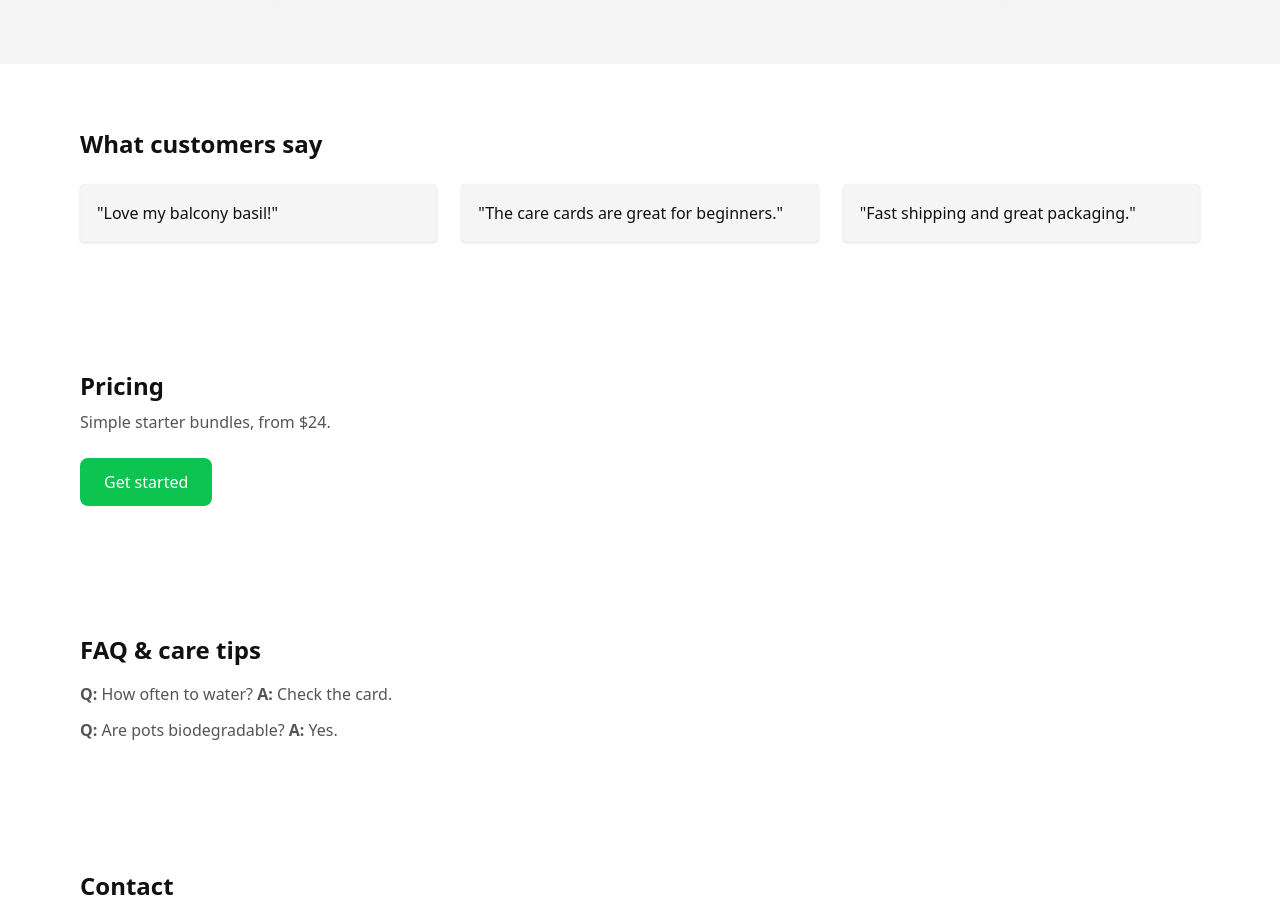
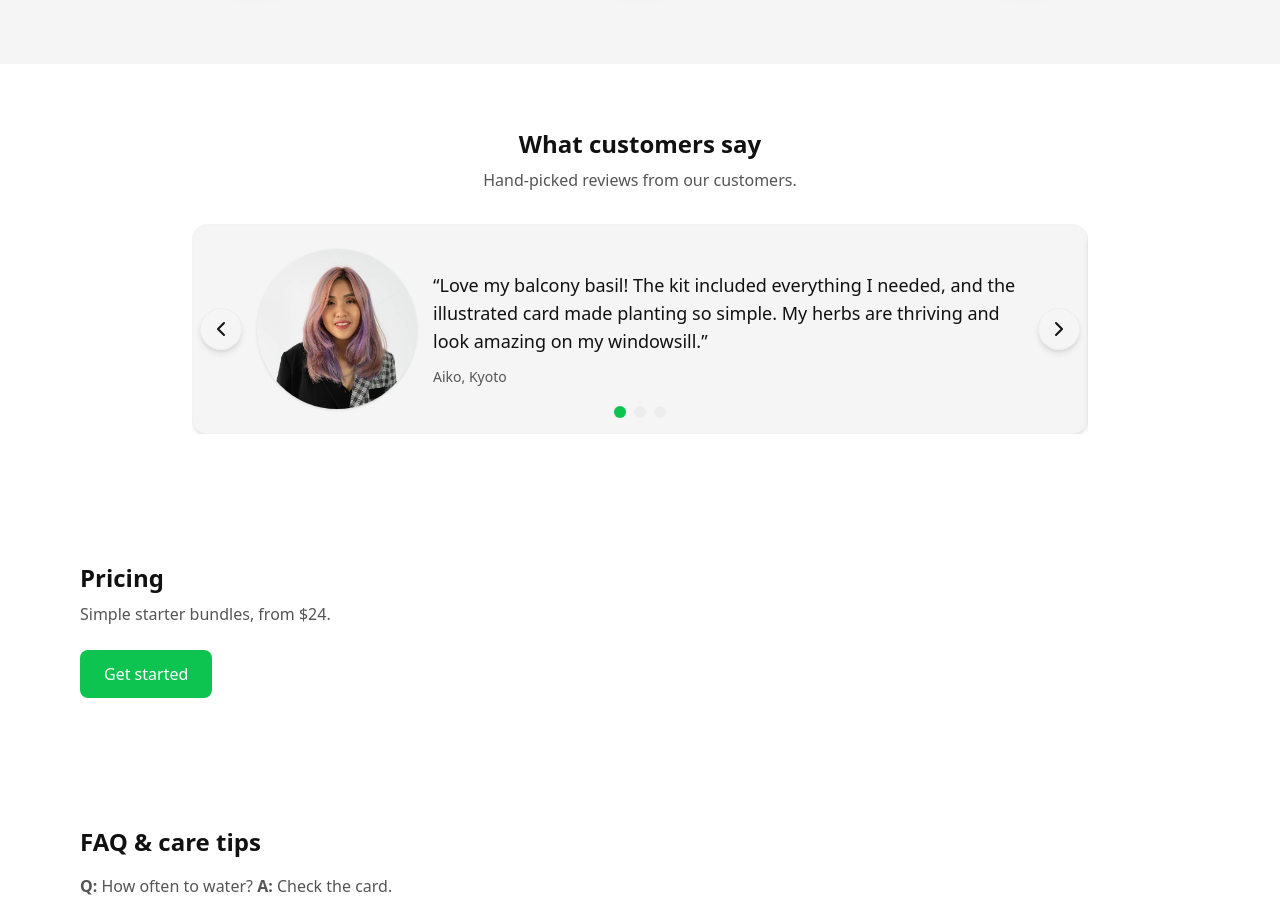
Before and after one commit to akabassijgos/garden-kits-landing, a website built with Vite: page index.html in a window 1280 px wide. Shown: the part 1780-2687 px from the top of the page. Built offline with nearby package versions, Linux system fonts and the light colour scheme.

Commit message:
Testimonials update: switch to a carousel layout and added longer, more detailed customer reviews, accompanied by images

```diff
--- a/index.html
+++ b/index.html
@@ -217,17 +217,25 @@
 
         <!-- Testimonials -->
         <section id="testimonials" class="max-w-6xl mx-auto px-4 py-16">
-            <h2 class="text-2xl font-bold">What customers say</h2>
-            <div class="mt-6 grid gap-6 sm:grid-cols-2 lg:grid-cols-3">
-                <blockquote class="p-4 bg-surface rounded shadow-sm border border-border/10">
-                    "Love my balcony basil!"
-                </blockquote>
-                <blockquote class="p-4 bg-surface rounded shadow-sm border border-border/10">
-                    "The care cards are great for beginners."
-                </blockquote>
-                <blockquote class="p-4 bg-surface rounded shadow-sm border border-border/10">
-                    "Fast shipping and great packaging."
-                </blockquote>
+            <h2 class="text-2xl font-bold text-center">What customers say</h2>
+            <p class="text-center mt-2 text-text-secondary">Hand-picked reviews from our customers.</p>
+
+            <div class="mt-8 relative w-full max-w-4xl mx-auto overflow-hidden">
+                <!-- slides container -->
+                <div id="testiSlides" class="flex transition-transform duration-500 ease-in-out"></div>
+
+                <!-- prev/next buttons -->
+                <button id="prevTesti"
+                    class="absolute top-1/2 left-2 -translate-y-1/2 rounded-full p-2 border border-border/40 shadow-md hover:scale-110 hover:bg-primary hover:text-white transition-all duration-200 cursor-pointer">
+                    <i data-lucide="chevron-left"></i>
+                </button>
+                <button id="nextTesti"
+                    class="absolute top-1/2 right-2 -translate-y-1/2 rounded-full p-2 border border-border/40 shadow-md hover:scale-110 hover:bg-primary hover:text-white transition-all duration-200  cursor-pointer">
+                    <i data-lucide="chevron-right"></i>
+                </button>
+
+                <!-- pagination -->
+                <div id="testiDots" class="absolute bottom-4 left-1/2 -translate-x-1/2 flex gap-2"></div>
             </div>
         </section>
 
--- a/src/js/icons.js
+++ b/src/js/icons.js
@@ -1,4 +1,7 @@
-import { createIcons, Leaf, Menu, CircleCheckBig, Flower2, Smile } from 'lucide';
+import {
+  createIcons, Leaf, Menu, CircleCheckBig, Flower2, Smile, ChevronLeft,
+  ChevronRight
+} from 'lucide';
 
 createIcons({
   icons: {
@@ -7,5 +10,7 @@ createIcons({
     CircleCheckBig,
     Flower2,
     Smile,
+    ChevronLeft,
+    ChevronRight,
   }
 });
--- a/src/js/main.js
+++ b/src/js/main.js
@@ -80,3 +80,76 @@
     // Set current year in footer
     document.getElementById('year').textContent = new Date().getFullYear();
 })();
+
+
+// Testimonials
+(function () {
+    const testimonials = [
+        {
+            name: 'Aiko', location: 'Kyoto', img: './images/testimonials/aiko.jpg',
+            text: `Love my balcony basil! The kit included everything I needed, and the illustrated
+            card made planting so simple. My herbs are thriving and look amazing on my windowsill.`
+        },
+        {
+            name: 'Jack', location: 'Sydney', img: './images/testimonials/jack.jpg',
+            text: `The care cards are great for beginners; saved my first crop! I've been
+            recommending these kits to all my friends who want to start small indoor gardens.`
+        },
+        {
+            name: 'Diego', location: 'Madrid', img: './images/testimonials/diego.jpg',
+            text: `Fast shipping and great packaging. Plants arrived healthy and ready to grow.
+            I especially appreciate how easy it was to follow the instructions and see results quickly.`
+        }
+    ];
+
+    const container = document.getElementById('testiSlides');
+    const dotsContainer = document.getElementById('testiDots');
+
+    testimonials.forEach((t, i) => {
+        // create slide
+        const slide = document.createElement('article');
+        slide.className = 'flex-shrink-0 w-full px-16 py-6 bg-surface rounded-2xl border border-border/10 shadow-md flex gap-4 items-center';
+        slide.innerHTML = `
+        <img src="${t.img}" alt="${t.name}" class="w-40 h-40 rounded-full object-cover shadow-sm shrink-0">
+        <div>
+        <blockquote class="text-text-primary text-lg">“${t.text}”</blockquote>
+        <div class="mt-3 text-sm text-text-secondary">${t.name}, ${t.location}</div>
+        </div>
+    `;
+        container.appendChild(slide);
+
+        // create dot
+        const dot = document.createElement('button');
+        dot.className = 'w-3 h-3 rounded-full bg-border/40';
+        dot.addEventListener('click', () => show(i));
+        dotsContainer.appendChild(dot);
+    });
+
+    let idx = 0;
+
+    function update() {
+        container.style.transform = `translateX(-${idx * 100}%)`;
+        // update dots
+        Array.from(dotsContainer.children).forEach((dot, i) => {
+            dot.classList.toggle('bg-primary', i === idx);
+            dot.classList.toggle('bg-border/40', i !== idx);
+        });
+    }
+
+    function show(i) {
+        idx = (i + testimonials.length) % testimonials.length;
+        update();
+    }
+
+    // controls
+    document.getElementById('prevTesti').addEventListener('click', () => show(idx - 1));
+    document.getElementById('nextTesti').addEventListener('click', () => show(idx + 1));
+
+    // init
+    update();
+
+    // auto-slide
+    let auto = setInterval(() => show(idx + 1), 6000);
+    container.addEventListener('mouseenter', () => clearInterval(auto));
+    container.addEventListener('mouseleave', () => auto = setInterval(() => show(idx + 1), 6000));
+})();
```
Also changed, not shown: README.md, public/images/testimonials/aiko.jpg (added), public/images/testimonials/diego.jpg (added), public/images/testimonials/jack.jpg (added).
